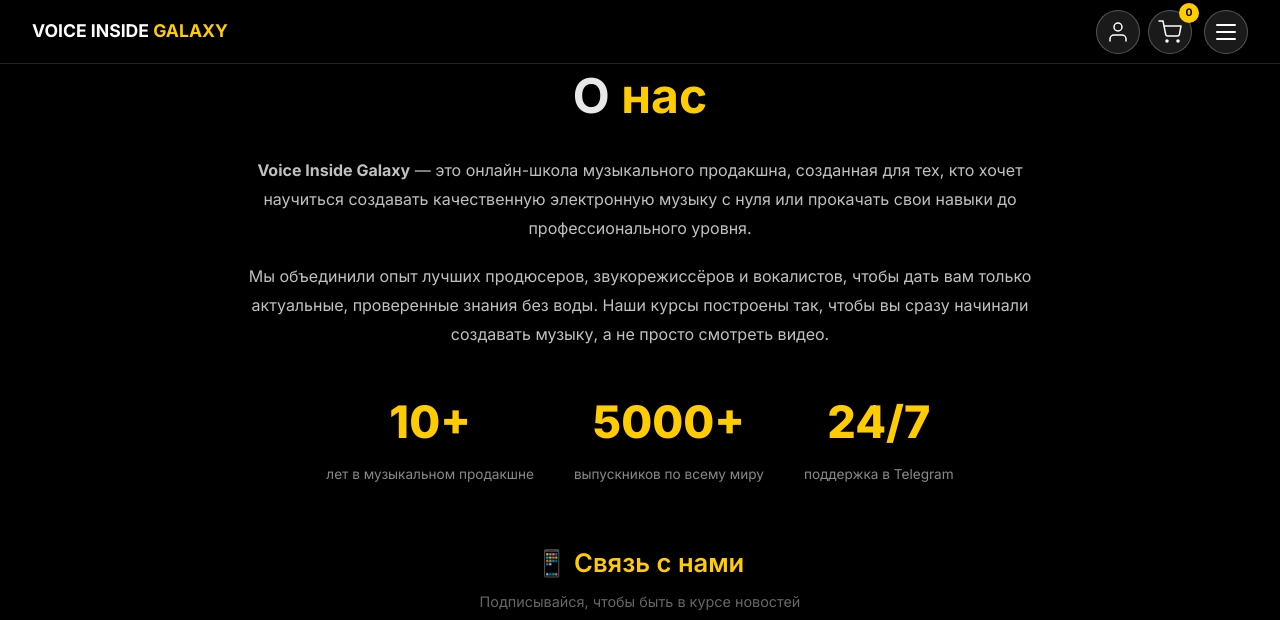
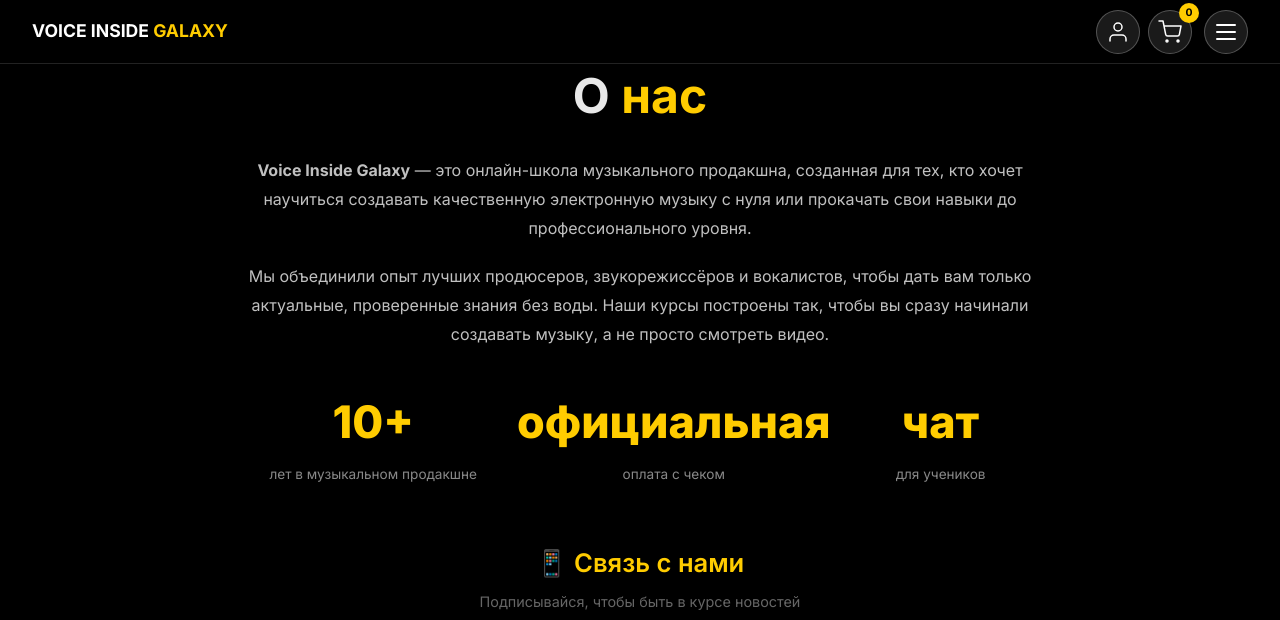
Before and after one commit to markusqueenwork/VoiceInsideGalaxy.github.io, a plain HTML site: page about.html in a window 1280 px wide. Shown: the top 620 px of the page. Drawn offline with Linux system fonts and the light colour scheme.

Commit message:
Update about.html

```diff
--- a/about.html
+++ b/about.html
@@ -267,12 +267,12 @@
         <div class="stat-label">лет в музыкальном продакшне</div>
       </div>
       <div class="stat-item">
-        <div class="stat-number">5000+</div>
-        <div class="stat-label">выпускников по всему миру</div>
+        <div class="stat-number">официальная</div>
+        <div class="stat-label">оплата с чеком</div>
       </div>
       <div class="stat-item">
-        <div class="stat-number">24/7</div>
-        <div class="stat-label">поддержка в Telegram</div>
+        <div class="stat-number">чат</div>
+        <div class="stat-label">для учеников</div>
       </div>
     </div>
 
```
